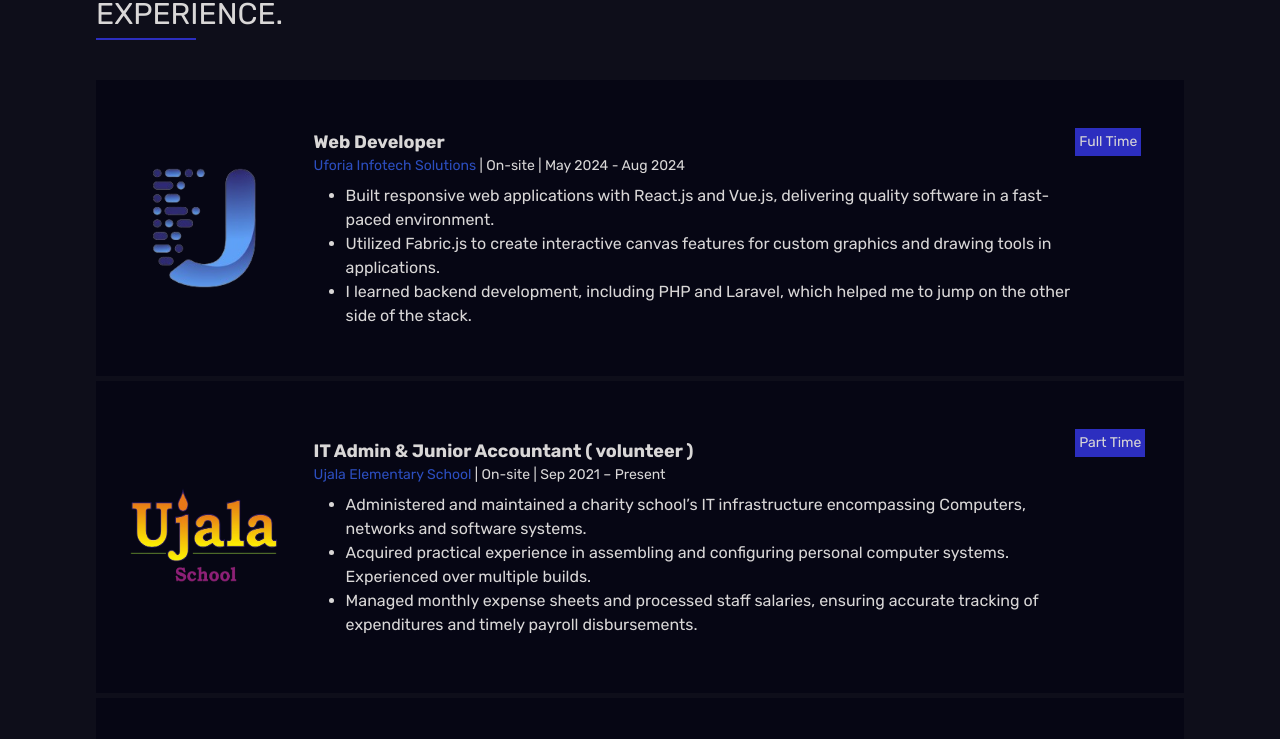
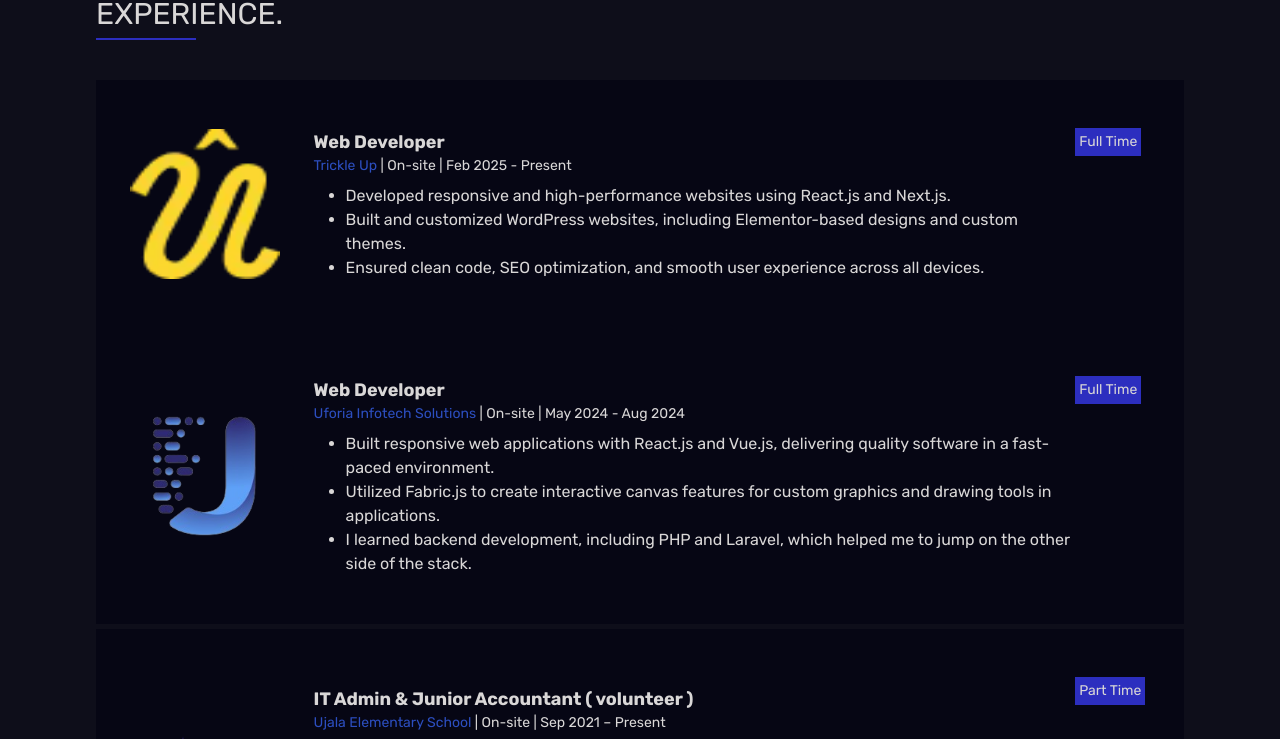
Before and after one commit to talhaiftikhar12549/talhaiftikhar, a React (Vite) app: page / in a window 1280 px wide. Shown: the part 1697-2436 px from the top of the page. Built offline with nearby package versions, Linux system fonts and the light colour scheme.

Commit message:
Added Trickleup job discription in my job detail

```diff
--- a/src/App.jsx
+++ b/src/App.jsx
@@ -11,7 +11,6 @@ import FooterBar from './components/FooterBar';
 import Carousel from './components/TestamonialSection';
 import GallerySection from './components/GallerySection';
 function App() {
-
 
   return (
     <>
--- a/src/components/MyExperience.jsx
+++ b/src/components/MyExperience.jsx
@@ -1,46 +1,130 @@
-import HitechImg from "../assets/HITEC_University_Logo.png"
-import UforiaLogo from "../assets/uforiainfotech_logo-removebg-preview.png"
-import UjalaLogo from "../assets/ujala-school-logo-removebg-preview.png"
+import HitechImg from "../assets/HITEC_University_Logo.png";
+import UforiaLogo from "../assets/uforiainfotech_logo-removebg-preview.png";
+import UjalaLogo from "../assets/ujala-school-logo-removebg-preview.png";
+import trickleup from "../assets/trickleup.webp";
 export default function MyExperience() {
-
   return (
     <>
-            <div id="experience" className="h-[100%] bg-[#0e0e1a] text-[#d9d7d7] flex flex-col items-center py-10">
+      <div
+        id="experience"
+        className="h-[100%] bg-[#0e0e1a] text-[#d9d7d7] flex flex-col items-center py-10"
+      >
         <div className="w-[90%] xl:w-[85%] 2xl:w-[70%] ">
           <div className="py-10 ">
-                        <p className=" text-3xl py-2 [#2c2ebf] relative">EXPERIENCE. <span className='absolute bg-[#2c2ebf] bottom-0 left-0 h-[2px] w-[100px]'></span></p>
+            <p className=" text-3xl py-2 [#2c2ebf] relative">
+              EXPERIENCE.{" "}
+              <span className="absolute bg-[#2c2ebf] bottom-0 left-0 h-[2px] w-[100px]"></span>
+            </p>
           </div>
 
           <div className="pb-10">
-                        {/* Uforia Experience */}
+            {/* Trickle Up Experience */}
             <div className=" py-12 flex bg-[#060614]">
-
-
               <div className="flex flex-col  sm:flex-row w-[100%]">
-
                 <div className="sm:w-[25%] mx-2 md:mx-0  md:w-[20%] flex items-center justify-center">
-                                    <img className="h-[150px] w-[150px]" src={UforiaLogo} alt="" />
+                  <img className="h-[150px] w-[150px]" src={trickleup} alt="" />
                 </div>
 
                 <div className="w-[75%] md:w-[70%] mx-8 md:mx-0 ">
                   <p className="text-lg font-bold">Web Developer</p>
-                                    <p className="text-sm "><span className="cursor-pointer text-[#2c4ebf] hover:text-[#2c2ebf]"><a href="https://uforiainfotech.com/" target="_blank" rel="noopener noreferrer"> Uforia Infotech Solutions</a></span>  | On-site | May 2024 - Aug 2024</p>
-                                    <button className="block md:hidden my-2 md:my-0 bg-[#2c2ebf] py-1 px-1 text-xs lg:text-sm cursor-default">Full Time</button>
+                  <p className="text-sm ">
+                    <span className="cursor-pointer text-[#2c4ebf] hover:text-[#2c2ebf]">
+                      <a
+                        href="https://trickleup.co.uk/"
+                        target="_blank"
+                        rel="noopener noreferrer"
+                      >
+                        {" "}
+                        Trickle Up
+                      </a>
+                    </span>{" "}
+                    | On-site | Feb 2025 - Present
+                  </p>
+                  <button className="block md:hidden my-2 md:my-0 bg-[#2c2ebf] py-1 px-1 text-xs lg:text-sm cursor-default">
+                    Full Time
+                  </button>
                   <ul className="list-disc pl-8 pt-2">
-                                        <li> Built responsive web applications with React.js and Vue.js, delivering quality software in a fast-paced environment.</li>
-                                        <li> Utilized Fabric.js to create interactive canvas features for custom graphics and drawing tools
-                                            in applications.</li>
-                                        <li>I learned backend development, including PHP and Laravel, which helped me to jump on the other side of the stack.</li>
+                    <li>
+                      {" "}
+                      Developed responsive and high-performance websites using
+                      React.js and Next.js.
+                    </li>
+                    <li>
+                      {" "}
+                      Built and customized WordPress websites, including
+                      Elementor-based designs and custom themes.
+                    </li>
+                    <li>
+                      Ensured clean code, SEO optimization, and smooth user
+                      experience across all devices.
+                    </li>
                   </ul>
                 </div>
 
                 <div className="hidden md:block  w-[10%] ">
-                                    <button className="bg-[#2c2ebf] py-1 px-1 text-xs lg:text-sm cursor-default">Full Time</button>
+                  <button className="bg-[#2c2ebf] py-1 px-1 text-xs lg:text-sm cursor-default">
+                    Full Time
+                  </button>
+                </div>
+              </div>
             </div>
 
+            {/* Trickle Up Experience */}
+
+            {/* Uforia Experience */}
+            <div className=" py-12 flex bg-[#060614]">
+              <div className="flex flex-col  sm:flex-row w-[100%]">
+                <div className="sm:w-[25%] mx-2 md:mx-0  md:w-[20%] flex items-center justify-center">
+                  <img
+                    className="h-[150px] w-[150px]"
+                    src={UforiaLogo}
+                    alt=""
+                  />
                 </div>
 
+                <div className="w-[75%] md:w-[70%] mx-8 md:mx-0 ">
+                  <p className="text-lg font-bold">Web Developer</p>
+                  <p className="text-sm ">
+                    <span className="cursor-pointer text-[#2c4ebf] hover:text-[#2c2ebf]">
+                      <a
+                        href="https://uforiainfotech.com/"
+                        target="_blank"
+                        rel="noopener noreferrer"
+                      >
+                        {" "}
+                        Uforia Infotech Solutions
+                      </a>
+                    </span>{" "}
+                    | On-site | May 2024 - Aug 2024
+                  </p>
+                  <button className="block md:hidden my-2 md:my-0 bg-[#2c2ebf] py-1 px-1 text-xs lg:text-sm cursor-default">
+                    Full Time
+                  </button>
+                  <ul className="list-disc pl-8 pt-2">
+                    <li>
+                      {" "}
+                      Built responsive web applications with React.js and
+                      Vue.js, delivering quality software in a fast-paced
+                      environment.
+                    </li>
+                    <li>
+                      {" "}
+                      Utilized Fabric.js to create interactive canvas features
+                      for custom graphics and drawing tools in applications.
+                    </li>
+                    <li>
+                      I learned backend development, including PHP and Laravel,
+                      which helped me to jump on the other side of the stack.
+                    </li>
+                  </ul>
+                </div>
 
+                <div className="hidden md:block  w-[10%] ">
+                  <button className="bg-[#2c2ebf] py-1 px-1 text-xs lg:text-sm cursor-default">
+                    Full Time
+                  </button>
+                </div>
+              </div>
             </div>
 
             {/* Uforia Experience */}
@@ -49,39 +133,59 @@ export default function MyExperience() {
 
             {/* Ujala Experience */}
             <div className=" py-12 flex bg-[#060614]">
-
-
               <div className="flex flex-col sm:flex-row w-[100%]">
-
                 <div className="sm:w-[25%] mx-2 md:mx-0  md:w-[20%] flex items-center justify-center">
                   <img className="h-[100px] w-[150px]" src={UjalaLogo} />
                 </div>
 
                 <div className="w-[75%] md:w-[70%] mx-8 md:mx-0">
-
                   <div className="py-2">
-                                        <p className="text-lg font-bold">IT Admin & Junior Accountant ( volunteer )</p>
-                                        <p className="text-sm "><span className="cursor-pointer text-[#2c4ebf] hover:text-[#2c2ebf]"><a href="https://www.ujalaschool.org/" target="_blank" rel="noopener noreferrer"> Ujala Elementary School</a></span>  | On-site | Sep 2021 – Present</p>
-                                        <button className="block md:hidden my-2 md:my-0 bg-[#2c2ebf] py-1 px-1 text-xs lg:text-sm cursor-default">Part Time</button>
+                    <p className="text-lg font-bold">
+                      IT Admin & Junior Accountant ( volunteer )
+                    </p>
+                    <p className="text-sm ">
+                      <span className="cursor-pointer text-[#2c4ebf] hover:text-[#2c2ebf]">
+                        <a
+                          href="https://www.ujalaschool.org/"
+                          target="_blank"
+                          rel="noopener noreferrer"
+                        >
+                          {" "}
+                          Ujala Elementary School
+                        </a>
+                      </span>{" "}
+                      | On-site | Sep 2021 – Present
+                    </p>
+                    <button className="block md:hidden my-2 md:my-0 bg-[#2c2ebf] py-1 px-1 text-xs lg:text-sm cursor-default">
+                      Part Time
+                    </button>
                     <ul className="list-disc pl-8 pt-2">
-                                            <li>Administered and maintained a charity school’s IT infrastructure encompassing Computers,
-                                                networks and software systems.</li>
-                                            <li> Acquired practical experience in assembling and configuring personal computer systems.
-                                                Experienced over multiple builds.</li>
-                                            <li>Managed monthly expense sheets and processed staff salaries, ensuring accurate tracking of expenditures and timely payroll disbursements.</li>
+                      <li>
+                        Administered and maintained a charity school’s IT
+                        infrastructure encompassing Computers, networks and
+                        software systems.
+                      </li>
+                      <li>
+                        {" "}
+                        Acquired practical experience in assembling and
+                        configuring personal computer systems. Experienced over
+                        multiple builds.
+                      </li>
+                      <li>
+                        Managed monthly expense sheets and processed staff
+                        salaries, ensuring accurate tracking of expenditures and
+                        timely payroll disbursements.
+                      </li>
                     </ul>
                   </div>
-
-
                 </div>
 
                 <div className="hidden md:block  w-[10%] ">
-                                    <button className="bg-[#2c2ebf] py-1 px-1 text-xs lg:text-sm cursor-default">Part Time</button>
+                  <button className="bg-[#2c2ebf] py-1 px-1 text-xs lg:text-sm cursor-default">
+                    Part Time
+                  </button>
                 </div>
-
               </div>
-
-
             </div>
             {/* Ujala Experience */}
 
@@ -89,45 +193,58 @@ export default function MyExperience() {
 
             {/* HITEC University Experience */}
             <div className=" py-12 flex bg-[#060614]">
-
-
               <div className="flex flex-col sm:flex-row w-[100%]">
-
                 <div className="sm:w-[25%] mx-2 md:mx-0  md:w-[20%] flex items-center justify-center">
                   <img className="h-[150px] w-[150px]" src={HitechImg} alt="" />
                 </div>
 
                 <div className="w-[75%] md:w-[70%] mx-8 md:mx-0 ">
                   <p className="text-lg font-bold">Teaching Assistant</p>
-                                    <p className="text-sm "><span className="cursor-pointer text-[#2c4ebf] hover:text-[#2c2ebf]"><a href="https://www.hitecuni.edu.pk/" target="_blank" rel="noopener noreferrer"> HITECH University</a></span>  | On-site | Feb 2023 - Jul 2023</p>
-                                    <button className="block md:hidden my-2 md:my-0 bg-[#2c2ebf] py-1 px-1 text-xs lg:text-sm cursor-default">Part Time</button>
+                  <p className="text-sm ">
+                    <span className="cursor-pointer text-[#2c4ebf] hover:text-[#2c2ebf]">
+                      <a
+                        href="https://www.hitecuni.edu.pk/"
+                        target="_blank"
+                        rel="noopener noreferrer"
+                      >
+                        {" "}
+                        HITECH University
+                      </a>
+                    </span>{" "}
+                    | On-site | Feb 2023 - Jul 2023
+                  </p>
+                  <button className="block md:hidden my-2 md:my-0 bg-[#2c2ebf] py-1 px-1 text-xs lg:text-sm cursor-default">
+                    Part Time
+                  </button>
                   <ul className="list-disc pl-8 pt-2">
-                                        <li>Mentored 50+ students in foundation year in C++ and JavaScript.</li>
-                                        <li>Instructed Students in foundational web development skills, covering HTML, CSS, and JavaScript
-                                            fundamentals. </li>
-                                        <li>Graded assignments, quizzes, and exams, ensuring consistency and fairness in evaluation.</li>
+                    <li>
+                      Mentored 50+ students in foundation year in C++ and
+                      JavaScript.
+                    </li>
+                    <li>
+                      Instructed Students in foundational web development
+                      skills, covering HTML, CSS, and JavaScript
+                      fundamentals.{" "}
+                    </li>
+                    <li>
+                      Graded assignments, quizzes, and exams, ensuring
+                      consistency and fairness in evaluation.
+                    </li>
                   </ul>
                 </div>
                 <div className="hidden md:block  w-[10%] ">
-                                    <button className="bg-[#2c2ebf] py-1 px-1 text-xs lg:text-sm cursor-default">Part Time</button>
+                  <button className="bg-[#2c2ebf] py-1 px-1 text-xs lg:text-sm cursor-default">
+                    Part Time
+                  </button>
                 </div>
-
               </div>
-
-
             </div>
 
             {/* HITEC University Experience */}
-
           </div>
-
-
-
         </div>
-
-
       </div>
       <div className="bg-[#2a2a33] h-[5px]"></div>
     </>
-    )
+  );
 }
```
Also changed, not shown: src/assets/trickleup.webp (added), 1 other file (tests, documents, lock files or other folders). Lines whose indentation alone changed are shown as unchanged.
